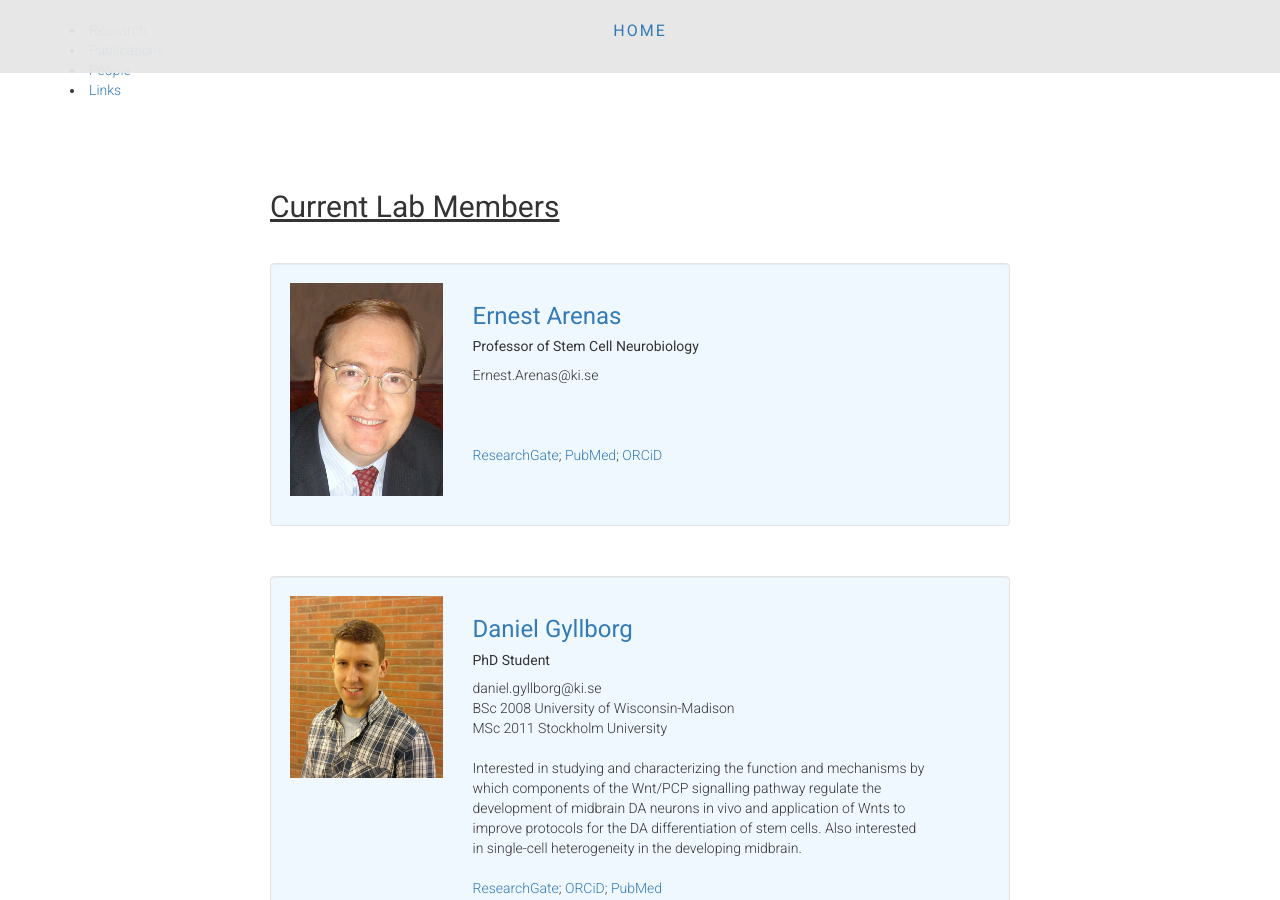
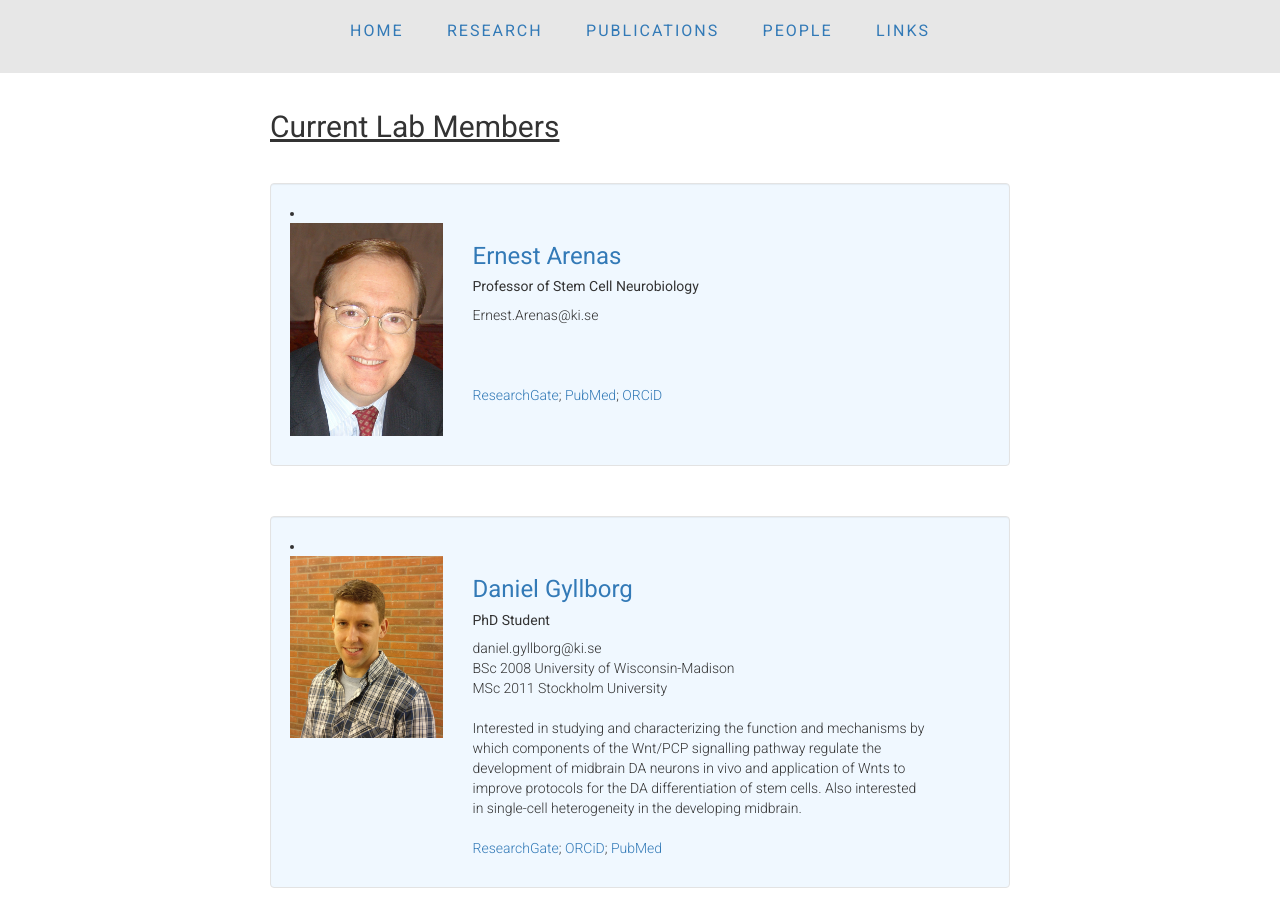
Before and after one commit to ArenasLab/arenaslab.github.io, a Jekyll site: the page people/index.html, which Jekyll copies as it is, in a window 1280 px wide and 900 px high. Built offline with Jekyll 4.4.1, drawn with Linux system fonts in a browser that asks for light colours.

Commit message:
Revert "fix black dot for chrome"
This reverts commit 79430c8033e2c5e2e9abb10a96757a9a59ac60cc.

```diff
--- a/people/index.html
+++ b/people/index.html
@@ -14,11 +14,11 @@
 
 
     <ul>
-      <li><a class="page-link" href="/">Home</a></div>
-      <li><a class="page-link" href="/research/">Research</a></div>
-      <li><a class="page-link" href="/publications/">Publications</a></div>
-      <li><a class="page-link" href="/people/">People</a></div>
-      <li><a class="page-link" href="/divnks/">Links</a></div>
+      <li><a class="page-link" href="/">Home</a></li>
+      <li><a class="page-link" href="/research/">Research</a></li>
+      <li><a class="page-link" href="/publications/">Publications</a></li>
+      <li><a class="page-link" href="/people/">People</a></li>
+      <li><a class="page-link" href="/links/">Links</a></li>
     </ul>
   </div>
   </header>
@@ -38,7 +38,7 @@
 
 
 	<div class="wellb">
-              <div class="media">
+              <li class="media">
                 <div class="media-body">
 
 
@@ -64,7 +64,7 @@
 
 
 		   </div>
-		</div>
+		</li>
 	      </div>
 
 
@@ -74,7 +74,7 @@
         <p>&nbsp;<p>
 
 	      <div class="wellb">
-              <div class="media">
+              <li class="media">
                 <div class="media-body">
 	<div class="row">
           <div class=" col-sm-4  col-md-3 col-lg-3">
@@ -94,13 +94,13 @@
           </div>
         </div>
 	   </div>
-		</div>
+		</li>
 	      </div>
 
         <p>&nbsp;<p>
 
 			<div class="wellb">
-              <div class="media">
+              <li class="media">
                 <div class="media-body">
 	<div class="row">
           <div class=" col-sm-4  col-md-3 col-lg-3">
@@ -119,13 +119,13 @@
           </div>
         </div>
 	   </div>
-		</div>
+		</li>
 	      </div>
 
         <p>&nbsp;<p>
 
 			<div class="wellb">
-              <div class="media">
+              <li class="media">
                 <div class="media-body">
 	<div class="row">
           <div class=" col-sm-4  col-md-3 col-lg-3">
@@ -144,13 +144,13 @@
           </div>
         </div>
 	   </div>
-		</div>
+		</li>
 	      </div>
 
         <p>&nbsp;<p>
 
 	   <div class="wellb">
-              <div class="media">
+              <li class="media">
                 <div class="media-body">
 	<div class="row">
           <div class=" col-sm-4  col-md-3 col-lg-3">
@@ -169,13 +169,13 @@
           </div>
         </div>
 	   </div>
-		</div>
+		</li>
 	      </div>
 
         <p>&nbsp;<p>
 
 			<div class="wellb">
-              <div class="media">
+              <li class="media">
                 <div class="media-body">
 	<div class="row">
           <div class=" col-sm-4  col-md-3 col-lg-3">
@@ -194,13 +194,13 @@
           </div>
         </div>
 	   </div>
-		</div>
+		</li>
 	      </div>
 
         <p>&nbsp;<p>
 
 			<div class="wellb">
-              <div class="media">
+              <li class="media">
                 <div class="media-body">
 	<div class="row">
           <div class=" col-sm-4  col-md-3 col-lg-3">
@@ -218,7 +218,7 @@
           </div>
         </div>
 	   </div>
-		</div>
+		</li>
 	      </div>
 
         <p>&nbsp;<p>
@@ -235,8 +235,8 @@
     <h3>Postdoctoral researcher positions</h3>
     <p>Please, send your inquiries by e-mail to <a href="mailto:ernest.arenas@ki.se">ernest.arenas@ki.se</a> and include the following information:</p>
     <ul>
-      <li>CV with publications and research experience</div>
-      <li>A brief outline of research interests</div>
+      <li>CV with publications and research experience</li>
+      <li>A brief outline of research interests</li>
     </ul>
     <p>&nbsp;<p>
 <hr>
@@ -329,15 +329,15 @@
       <div class="row">
 	<div class=" col-sm-4  col-md-3 col-lg-3">
           <ul>
-            <li>Ernest Arenas Lab</div>
-            <li><a href="mailto:ernest.arenas@ki.se">ernest.arenas@ki.se</a></div>
+            <li>Ernest Arenas Lab</li>
+            <li><a href="mailto:ernest.arenas@ki.se">ernest.arenas@ki.se</a></li>
           </ul>
         </div>
         <div class=" col-sm-8  col-md-9 col-lg-9" align="right">
 	  <ul>
-            <li><a href="http://kiedit.ki.se/en/mbb/research-division-of-molecular-neurobiology">Division of Molecular Biology</a></div>
-            <li><a href="http://kiedit.ki.se/en/mbb/startpage">Department of Medical Biochemistry and Biophysics</a></div>
-            <li><a href="http://ki.se/en/startpage">Karolinska Institutet</a></div>
+            <li><a href="http://kiedit.ki.se/en/mbb/research-division-of-molecular-neurobiology">Division of Molecular Biology</a></li>
+            <li><a href="http://kiedit.ki.se/en/mbb/startpage">Department of Medical Biochemistry and Biophysics</a></li>
+            <li><a href="http://ki.se/en/startpage">Karolinska Institutet</a></li>
           </ul>
         </div>
       </div>
```
